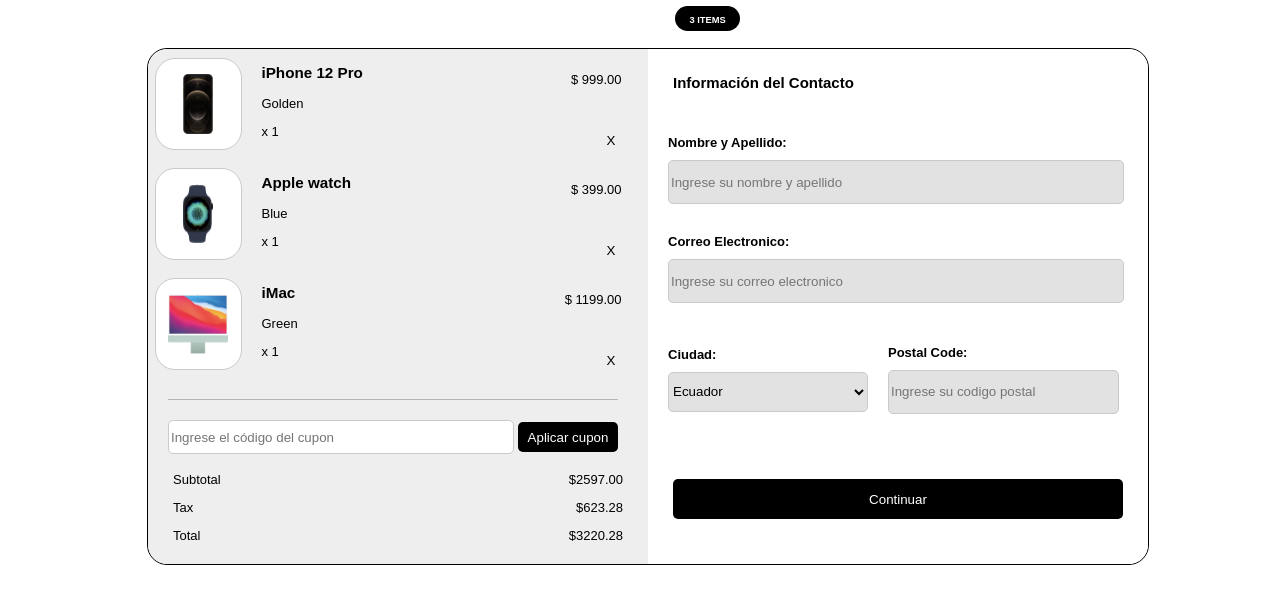
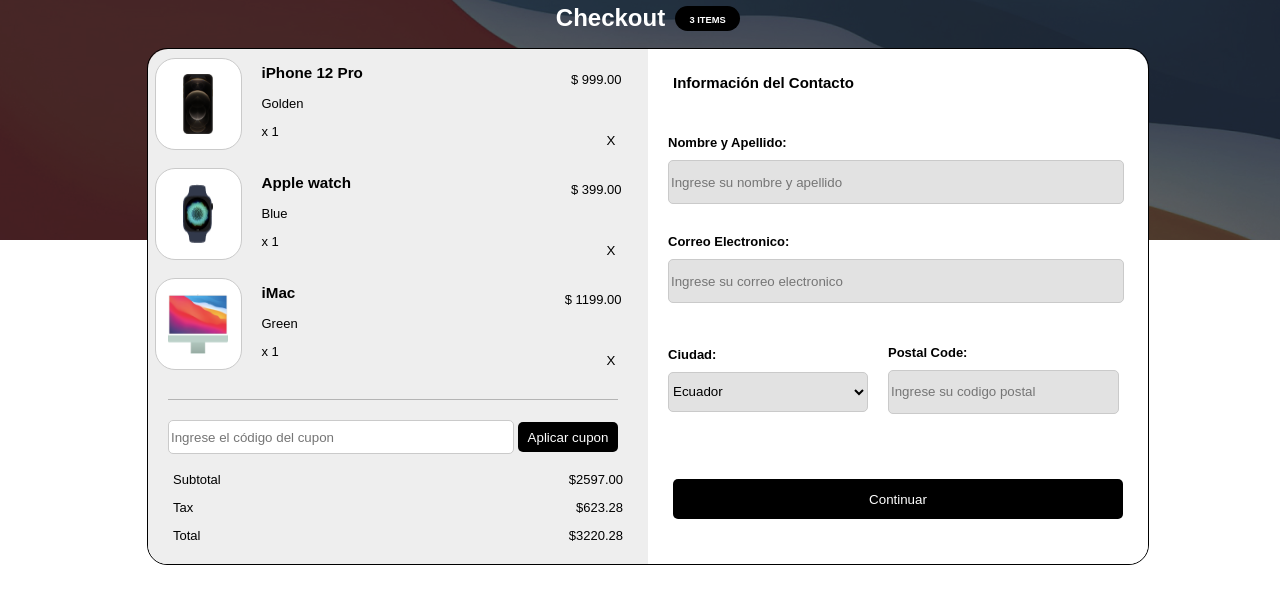
Before and after one commit to KerryAstudillo/Portafolio, a plain HTML site: page index.html in a window 1280 px wide. Drawn offline with Linux system fonts and the light colour scheme.

Commit message:
Update index.css
Cambio en link de imagen

```diff
--- a/index.css
+++ b/index.css
@@ -4,7 +4,7 @@
     height: 100%;
     display: flex;
     flex-direction: column;
-    background-image: url(../img/background-image.png);
+    background-image: url(background-image.png);
     background-position: top;
     background-repeat: no-repeat;
     align-items: center;
```
